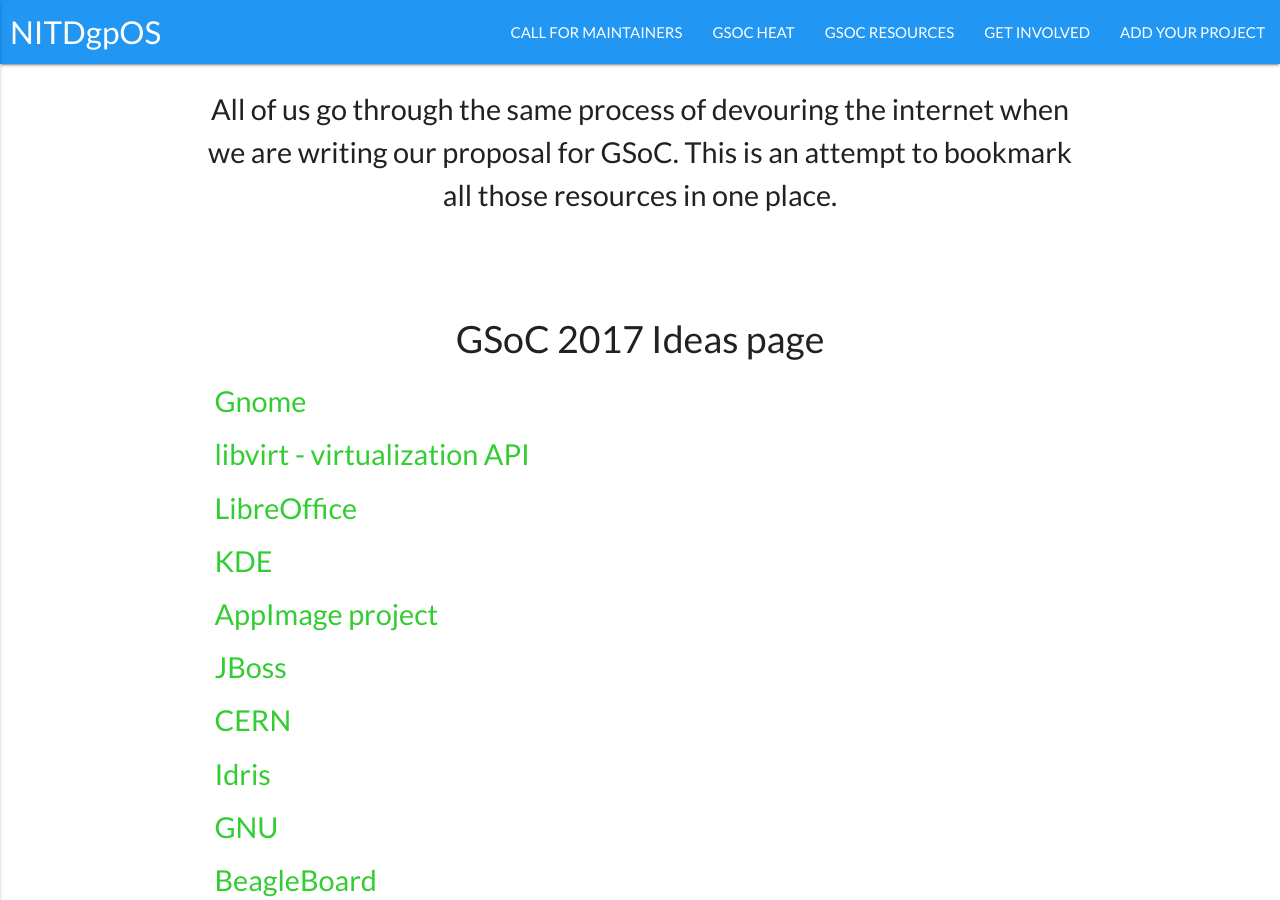
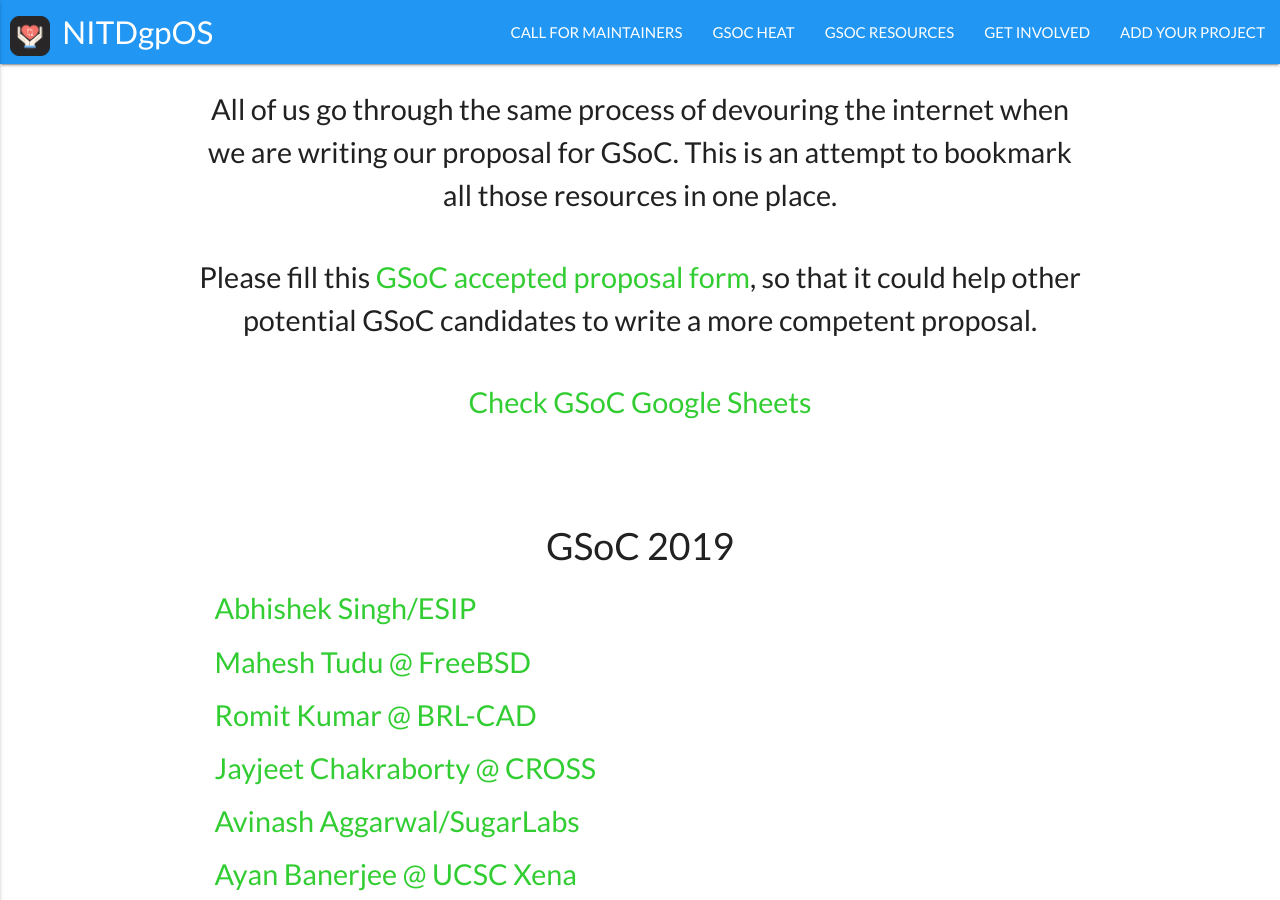
Before and after one commit to NITDgpOS/nitdgpos.github.io, a Jekyll site: the page built from GSoC_resources.md, in a window 1280 px wide and 900 px high, scrolled down 269 px. Built offline with Jekyll 4.4.1, drawn with Linux system fonts in a browser that asks for light colours; nearby versions of some CDN libraries; some of the changed text lies outside the part shown.

Commit message:
Added Logo and Updated proposals (#41)
* Added Logo and Updated proposals

* Small fixes

* Added GSoC proposal form

* Added changes in GSoC list

* Minor fixes #41

```diff
--- a/GSoC_resources.md
+++ b/GSoC_resources.md
@@ -6,67 +6,64 @@
 
 All of us go through the same process of devouring the internet when we are writing our proposal for GSoC. This is an attempt to bookmark all those resources in one place.
 
-## GSoC 2017 Ideas page
+Please fill this [GSoC accepted proposal form](https://forms.gle/xaoXmpEdeAJ9c9Fn9), so that it could help other potential GSoC candidates to write a more competent proposal.
 
+[Check GSoC Google Sheets](https://docs.google.com/spreadsheets/d/1n3bqanFoBcSsrBtjvpVW_NMgyf3sOUDxNAchwM-t4zs/edit?usp=sharing)
 
-* [Gnome](https://wiki.gnome.org/Outreach/SummerOfCode/2017/Ideas)
+## GSoC 2019
 
-* [libvirt - virtualization API](https://wiki.libvirt.org/page/Google_Summer_of_Code_Ideas)
+* [Abhishek Singh/ESIP](https://summerofcode.withgoogle.com/projects/#4567128563253248)
+* [Mahesh Tudu @ FreeBSD](https://summerofcode.withgoogle.com/projects/#6555942194249728)
+* [Romit Kumar @ BRL-CAD](https://summerofcode.withgoogle.com/projects/#5042363104231424)
+* [Jayjeet Chakraborty @ CROSS](https://summerofcode.withgoogle.com/projects/#6075586542305280)
+* [Avinash Aggarwal/SugarLabs](https://summerofcode.withgoogle.com/projects/#5993905961566208)
+* [Ayan Banerjee @ UCSC Xena](https://summerofcode.withgoogle.com/projects/#5795682349219840)
+* [Sudipta Pandit @ The Honeynet Project](https://summerofcode.withgoogle.com/projects/#6189934577188864)
 
-* [LibreOffice](https://wiki.documentfoundation.org/Development/GSoC)
+#### GSoc 2018
 
-* [KDE](https://community.kde.org/GSoC/2017/Ideas)
+* [Ankan Poddar 2nd year CS/CROSS](https://summerofcode.withgoogle.com/archive/2018/projects/5223266494971904/)
+* [Anirban Banik/PocketBeagle](https://summerofcode.withgoogle.com/archive/2018/projects/5031706255949824/)
+* Sudhanshu Saurav
+* [Lokesh Nandanwar/So-Sy Labs](https://summerofcode.withgoogle.com/archive/2018/projects/4726926518255616/)
+* [Akshat Garg/FOSSASIA](https://summerofcode.withgoogle.com/archive/2018/projects/4537155267330048/)
+* [Hrishav Mukherjee/Boston University](https://summerofcode.withgoogle.com/archive/2018/projects/5687777542799360/)
 
-* [AppImage project](http://discourse.appimage.org/t/google-summer-of-code-2017/106)
+#### GSoc 2017
 
-* [JBoss](https://developer.jboss.org/wiki/JBossCommunityGoogleSummerOfCode2017Ideas)
+* [Naveen Kumar Sangi](https://summerofcode.withgoogle.com/archive/2017/projects/4690491102724096/)
+* Aniq
+* Compro
+* Deepjyoti
 
-* [CERN](https://ep-dep-sft.web.cern.ch/article/221195)
+#### GSoC 2016
 
-* [Idris](https://github.com/idris-lang/Idris-dev/wiki/Google-Summer-of-Code-2017-ideas-&-plans)
+* [sonalkr132/rubygems.org](https://gist.github.com/sonalkr132/148875c61360e3349687ff05df04db2d)
+* [ananyo2012/publiclab](https://publiclab.org/notes/ananyo2012/03-25-2016/expanded-q-a-system-for-publiclab-org)
+* [Vamsi](https://summerofcode.withgoogle.com/archive/2016/projects/5194537727164416/)
+* Bhishakh
+* Priya
+* Sparsh
+* Aditya Prakash
+* Abhay
+* Rajdeep Kaur
+* Arpit
 
-* [GNU](https://www.gnu.org/software/soc-projects/ideas-2017.html)
+#### GSoC 2015
 
-* [BeagleBoard](http://elinux.org/BeagleBoard/GSoC/Ideas)
+* [sonalkr132/GlitterGallery](https://fedoraproject.org/wiki/GSOC_2015/Student_Application_sonalkr132)
 
-* [Eclipse](https://wiki.eclipse.org/Google_Summer_of_Code_2017_Ideas)
+#### GSoC 2014
 
-* [OSGeo](https://wiki.osgeo.org/wiki/Google_Summer_of_Code_2017_Ideas)
-
-* [redhenlab](http://www.redhenlab.org/summer-of-code/summer-of-code-2017---ideas-page)
-
-* [Ruby](https://github.com/rubygsoc/rubygsoc/wiki/Ideas-List)
-
-* [PublicLab](https://publiclab.org/wiki/gsoc-ideas)
-
-* [Coala](http://projects.coala.io/)
-
-* [FOSSASIA](http://labs.fossasia.org/ideas.html)
-
-* [OpenSUSE](http://101.opensuse.org/)
-
-* [SciRuby](https://github.com/SciRuby/sciruby/wiki/Google-Summer-of-Code-2017-Ideas)
-
-## Previous years selected proposals
+* [rohitpaulk/GlitterGallery](https://fedoraproject.org/wiki/GSOC_2014/Student_Application_rohitpaulk/GlitterGallery)
+* [sarupbanskota/GlitterGallery](https://fedoraproject.org/wiki/GSOC_2014/Student_Application_sarupbanskota/GlitterGallery)
 
 #### GSoC 2013
 
 * [Axilleas/Gitlab](https://fedoraproject.org/wiki/GSOC_2013/Student_Application_Axilleas/Gitlab%28463%29)
 * [Sarupbanskota/Design Hub](https://fedoraproject.org/wiki/GSOC_2013/Student_Application_Sarupbanskota/Design_Hub(461))
 
-#### GSoC 2014
 
-* [rohitpaulk/GlitterGallery](https://fedoraproject.org/wiki/GSOC_2014/Student_Application_rohitpaulk/GlitterGallery)
-* [sarupbanskota/GlitterGallery](https://fedoraproject.org/wiki/GSOC_2014/Student_Application_sarupbanskota/GlitterGallery)
-
-#### GSoC 2015
-
-* [sonalkr132/GlitterGallery](https://fedoraproject.org/wiki/GSOC_2015/Student_Application_sonalkr132)
-
-#### GSoC 2016
-
-* [sonalkr132/rubygems.org](https://gist.github.com/sonalkr132/148875c61360e3349687ff05df04db2d)
-* [ananyo2012/publiclab](https://publiclab.org/notes/ananyo2012/03-25-2016/expanded-q-a-system-for-publiclab-org)
 
 ## Blogs and Manuals
 
--- a/_config.yml
+++ b/_config.yml
@@ -34,3 +34,5 @@
   sass_dir: css
   style: compressed
 nav: ["GSoC_resources.md", "contributing.md", "new_repo.md", "Call_for_maintainers.md", "GSoC_Heat.md"]
+
+logo: "images/brand.png"
--- a/_includes/header.html
+++ b/_includes/header.html
@@ -1,7 +1,10 @@
 <div class="navbar-fixed">
   <nav class="blue navbar">
     <div class="row nav-wrapper">
-      <a href="{{ '/' | relative_url }}" class="brand-logo">{{ site.title | escape }}</a>
+      <a href="{{ '/' | relative_url }}" class="brand-logo">
+        <img src="{{ site.logo }}" alt="" height="40" style='vertical-align:middle;'>
+        <span>&nbsp;{{ site.title | escape }}</span>
+      </a>
       <a href="#" data-activates="mobile-demo" class="button-collapse menu-btn"><i class="fa fa-bars"></i></a>
       <ul id="nav-mobile" class="right hide-on-med-and-down">
         {% for page in site.pages %} {% if site.nav contains page.path %}
```
Also changed, not shown: contributing.md (+1 -1 lines), Gemfile.lock, images/brand.png (added).
